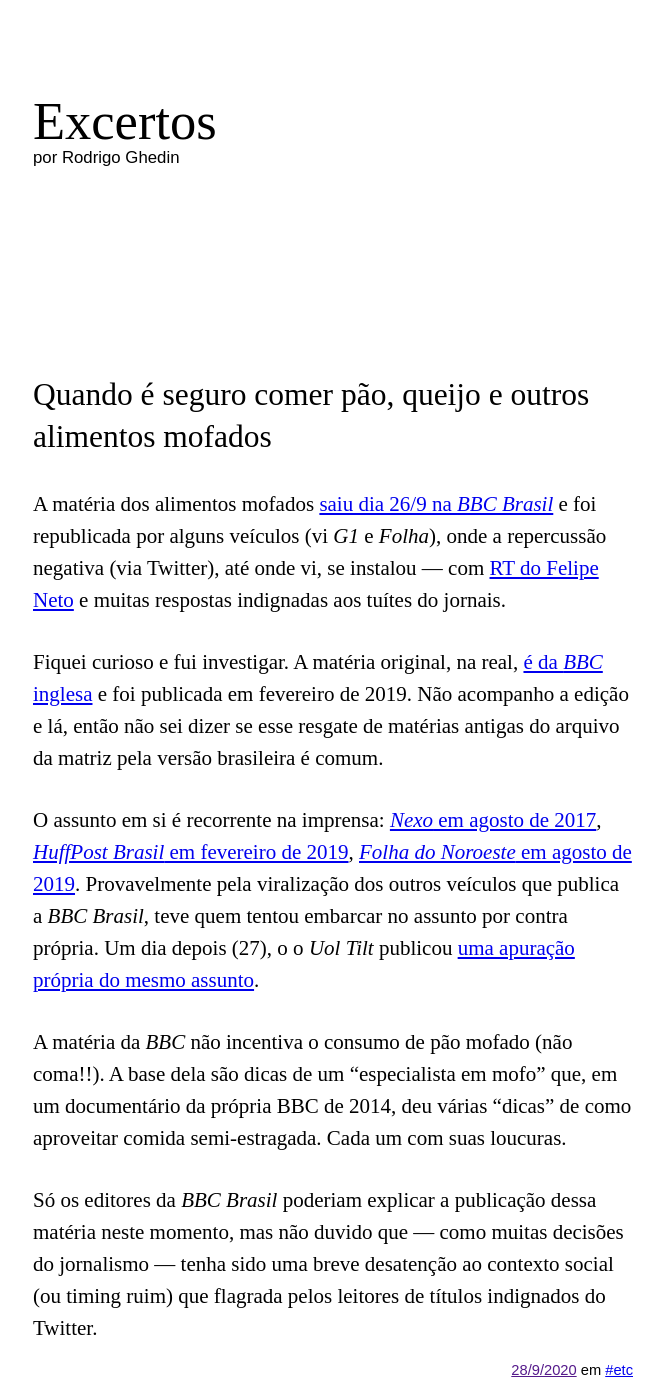
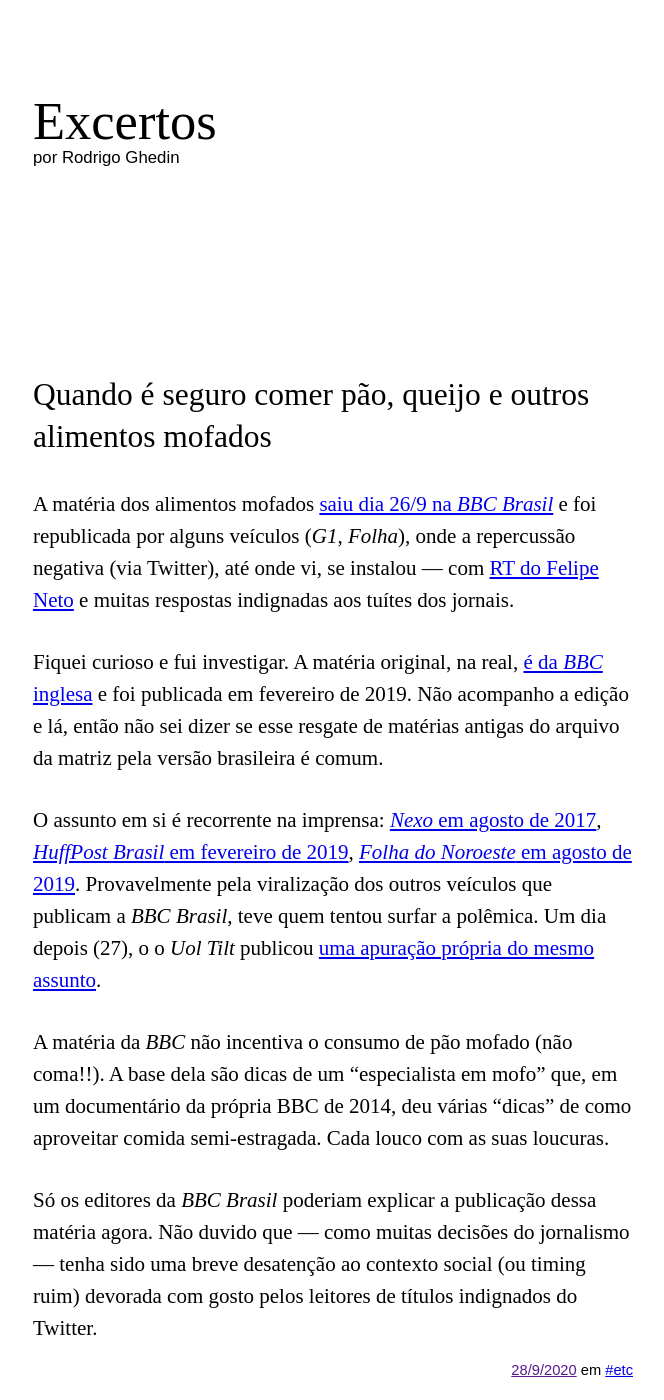
Before and after one commit to rghedin/rghedin.github.io, a Jekyll site: the page built from _posts/2020-09-28-quando-e-seguro-comer-pao-queijo-e-outros-alimentos-mofados.md, in a window 1280 px wide and 1400 px high. Shown: the whole window, without its empty margins (307-971 px from the left). Built offline with Jekyll 4.4.1, drawn with Linux system fonts in a browser that asks for light colours.

Commit message:
Edição (4) do post 'Quando é seguro comer pão, queijo e outros alimentos mofados'

```diff
--- a/_posts/2020-09-28-quando-e-seguro-comer-pao-queijo-e-outros-alimentos-mofados.md
+++ b/_posts/2020-09-28-quando-e-seguro-comer-pao-queijo-e-outros-alimentos-mofados.md
@@ -4,12 +4,12 @@ title: "Quando é seguro comer pão, queijo e outros alimentos mofados"
 date: 2020-09-28 09:40 -0300
 categories: etc
 ---
-A matéria dos alimentos mofados [saiu dia 26/9 na _BBC Brasil_](https://www.bbc.com/portuguese/geral-54223232) e foi republicada por alguns veículos (vi _G1_ e _Folha_), onde a repercussão negativa (via Twitter), até onde vi, se instalou — com [RT do Felipe Neto](https://twitter.com/felipeneto/status/1310064687372013568) e muitas respostas indignadas aos tuítes do jornais.
+A matéria dos alimentos mofados [saiu dia 26/9 na _BBC Brasil_](https://www.bbc.com/portuguese/geral-54223232) e foi republicada por alguns veículos (_G1_, _Folha_), onde a repercussão negativa (via Twitter), até onde vi, se instalou — com [RT do Felipe Neto](https://twitter.com/felipeneto/status/1310064687372013568) e muitas respostas indignadas aos tuítes dos jornais.
 
 Fiquei curioso e fui investigar. A matéria original, na real, [é da _BBC_ inglesa](https://www.bbc.co.uk/news/uk-47227477) e foi publicada em fevereiro de 2019. Não acompanho a edição e lá, então não sei dizer se esse resgate de matérias antigas do arquivo da matriz pela versão brasileira é comum.
 
-O assunto em si é recorrente na imprensa: [_Nexo_ em agosto de 2017](https://www.nexojornal.com.br/expresso/2017/08/07/Tudo-bem-retirar-a-parte-mofada-do-alimento-e-comer-o-resto), [_HuffPost Brasil_ em fevereiro de 2019](https://www.huffpostbrasil.com/entry/alimentos-com-mofo_br_5c6d4175e4b0e37a1ed34d04), [_Folha do Noroeste_ em agosto de 2019](https://www.folhadonoroeste.com.br/noticias/e-perigoso-comer-alimentos-mofados/). Provavelmente pela viralização dos outros veículos que publica a _BBC Brasil_, teve quem tentou embarcar no assunto por contra própria. Um dia depois (27), o o _Uol Tilt_ publicou [uma apuração própria do mesmo assunto](https://www.uol.com.br/tilt/noticias/redacao/2020/09/27/e-perigoso-para-a-saude-comer-alimentos-mofados-veja-o-que-a-ciencia-diz.htm).
+O assunto em si é recorrente na imprensa: [_Nexo_ em agosto de 2017](https://www.nexojornal.com.br/expresso/2017/08/07/Tudo-bem-retirar-a-parte-mofada-do-alimento-e-comer-o-resto), [_HuffPost Brasil_ em fevereiro de 2019](https://www.huffpostbrasil.com/entry/alimentos-com-mofo_br_5c6d4175e4b0e37a1ed34d04), [_Folha do Noroeste_ em agosto de 2019](https://www.folhadonoroeste.com.br/noticias/e-perigoso-comer-alimentos-mofados/). Provavelmente pela viralização dos outros veículos que publicam a _BBC Brasil_, teve quem tentou surfar a polêmica. Um dia depois (27), o o _Uol Tilt_ publicou [uma apuração própria do mesmo assunto](https://www.uol.com.br/tilt/noticias/redacao/2020/09/27/e-perigoso-para-a-saude-comer-alimentos-mofados-veja-o-que-a-ciencia-diz.htm).
 
-A matéria da _BBC_ não incentiva o consumo de pão mofado (não coma!!). A base dela são dicas de um "especialista em mofo" que, em um documentário da própria BBC de 2014, deu várias "dicas" de como aproveitar comida semi-estragada. Cada um com suas loucuras.
+A matéria da _BBC_ não incentiva o consumo de pão mofado (não coma!!). A base dela são dicas de um "especialista em mofo" que, em um documentário da própria BBC de 2014, deu várias "dicas" de como aproveitar comida semi-estragada. Cada louco com as suas loucuras.
 
-Só os editores da _BBC Brasil_ poderiam explicar a publicação dessa matéria neste momento, mas não duvido que — como muitas decisões do jornalismo — tenha sido uma breve desatenção ao contexto social (ou timing ruim) que flagrada pelos leitores de títulos indignados do Twitter.
+Só os editores da _BBC Brasil_ poderiam explicar a publicação dessa matéria agora. Não duvido que — como muitas decisões do jornalismo — tenha sido uma breve desatenção ao contexto social (ou timing ruim) devorada com gosto pelos leitores de títulos indignados do Twitter.
```
